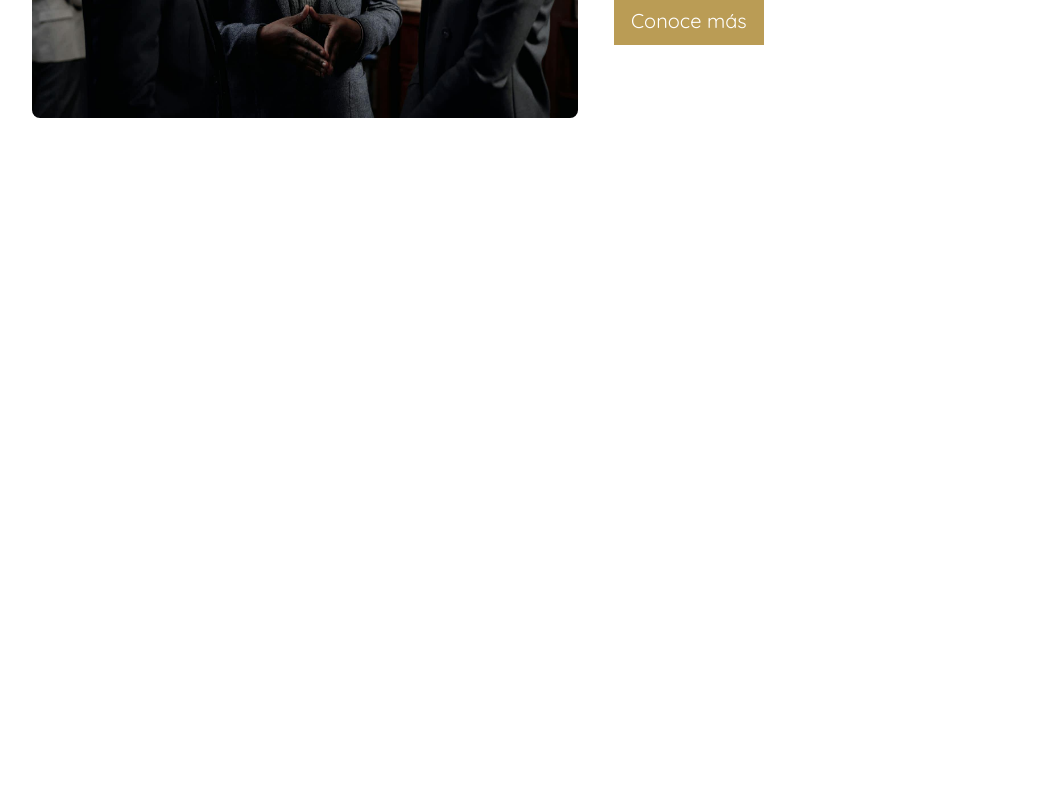
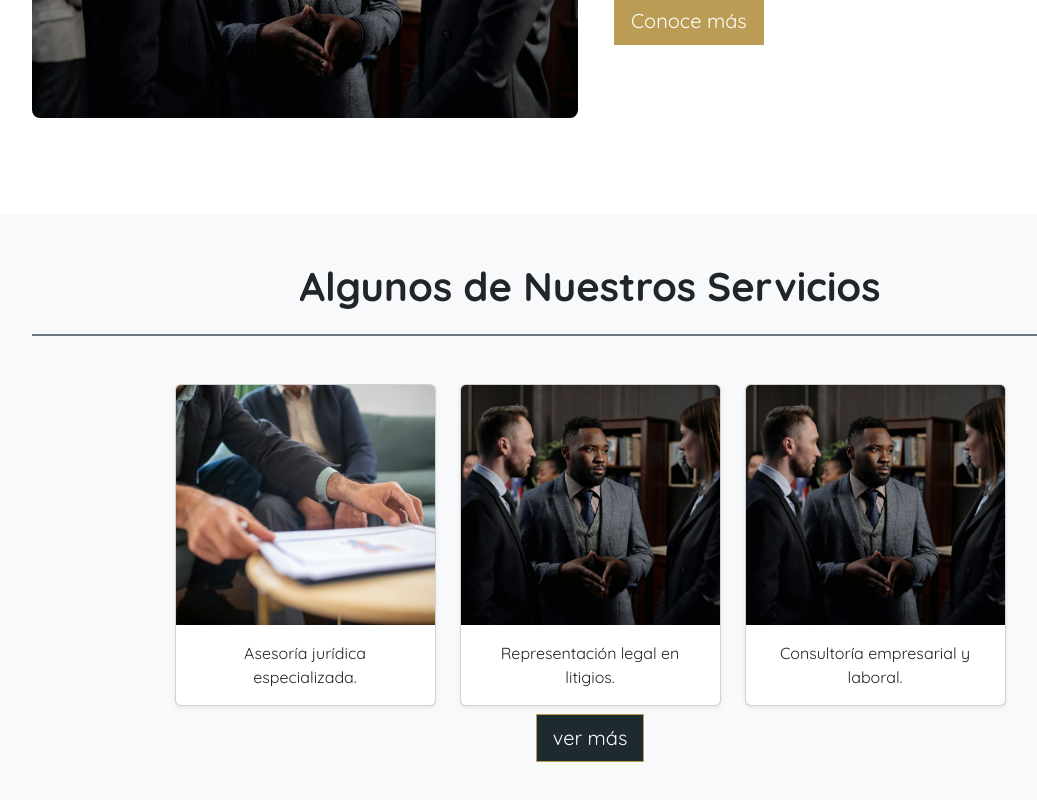
Before and after one commit to Ronaldmera/Al-Compliance-Enterprise-web, a React (Vite) app in the folder project/: page / in a window 1280 px wide. Shown: the part 901-1701 px from the top of the page, without its empty margins (50-1087 px from the left). Before the commit the page ends 1115 px from the top, so only its background shows below. Built offline with nearby package versions, Linux system fonts and the light colour scheme; a web font is replaced by a local one.

Commit message:
cards servicios en vista home agregados

```diff
--- a/project/src/App.css
+++ b/project/src/App.css
@@ -63,3 +63,9 @@ html {
   background-color: var(--color-secundario) !important;
 }
 /*fin  estilos hero */
+/*
+inicio estilos cards servicios */
+.img-card {
+  height: 15rem;
+  object-fit: cover;
+}
--- a/project/src/components/Button.jsx
+++ b/project/src/components/Button.jsx
@@ -1,6 +1,6 @@
 import { Link } from "react-router-dom";
 
-const CustomButton = ({ to, text, variant = "primary" }) => {
+const Button = ({ to, text, variant = "primary" }) => {
   return (
     <>
       <Link to={to} className={`btn btn-${variant} btn-lg rounded-0`}>
@@ -10,4 +10,4 @@ const CustomButton = ({ to, text, variant = "primary" }) => {
   );
 };
 
-export default CustomButton;
+export default Button;
--- /dev/null
+++ b/project/src/components/Card.jsx
@@ -0,0 +1,14 @@
+const Card = ({ src, text = "Descripción breve del servicio." }) => {
+  return (
+    <div className="col-12 col-sm-6 col-md-4 col-lg-3 d-flex justify-content-center">
+      <div className="card shadow-sm h-100 w-100" style={{ maxWidth: "20rem" }}>
+        <img src={src} className="card-img-top img-card" alt="Servicio" />
+        <div className="card-body text-center">
+          <p className="card-text">{text}</p>
+        </div>
+      </div>
+    </div>
+  );
+};
+
+export default Card;
--- a/project/src/pages/Home.jsx
+++ b/project/src/pages/Home.jsx
@@ -1,6 +1,7 @@
 import Imagen from "../assets/hero.svg";
 import ImagenAbogados from "../assets/abogados.jpg";
 import TwoColumnSection from "../components/TwoColumnSection";
+import ServicesHome from "./ServicesHome";
 
 const Home = () => {
   return (
@@ -32,6 +33,7 @@ const Home = () => {
         bg="white"
         my={5}
       />
+      <ServicesHome />
     </>
   );
 };
--- /dev/null
+++ b/project/src/pages/ServicesHome.jsx
@@ -0,0 +1,32 @@
+import Card from "../components/Card";
+import Imagen from "../assets/abogados.jpg";
+import img1 from "../assets/imgAsesoriaJuridica.jpg";
+import Button from "../components/Button";
+const services = [
+  { src: img1, text: "Asesoría jurídica especializada." },
+  { src: Imagen, text: "Representación legal en litigios." },
+  { src: Imagen, text: "Consultoría empresarial y laboral." },
+];
+const ServicesHome = () => {
+  return (
+    <section className="container-fluid bg-light py-5">
+      <div className="container d-flex flex-column">
+        <h2 className="fw-bold display-6 mb-4 text-center">
+          Algunos de Nuestros Servicios
+        </h2>
+        <p className="border border-secondary mb-sm-3 mb-md-3 mb-lg-5"></p>
+        {/* creando cards dinamicamente */}
+        <div className="row g-4 justify-content-center">
+          {services.map((service, index) => (
+            <Card key={index} src={service.src} text={service.text} />
+          ))}
+        </div>
+        <div className=" d-flex justify-content-center mt-2">
+          <Button to={"/servicios"} text={"ver más"} />
+        </div>
+      </div>
+    </section>
+  );
+};
+
+export default ServicesHome;
```
Also changed, not shown: project/src/assets/imgAsesoriaJuridica.jpg (added).
